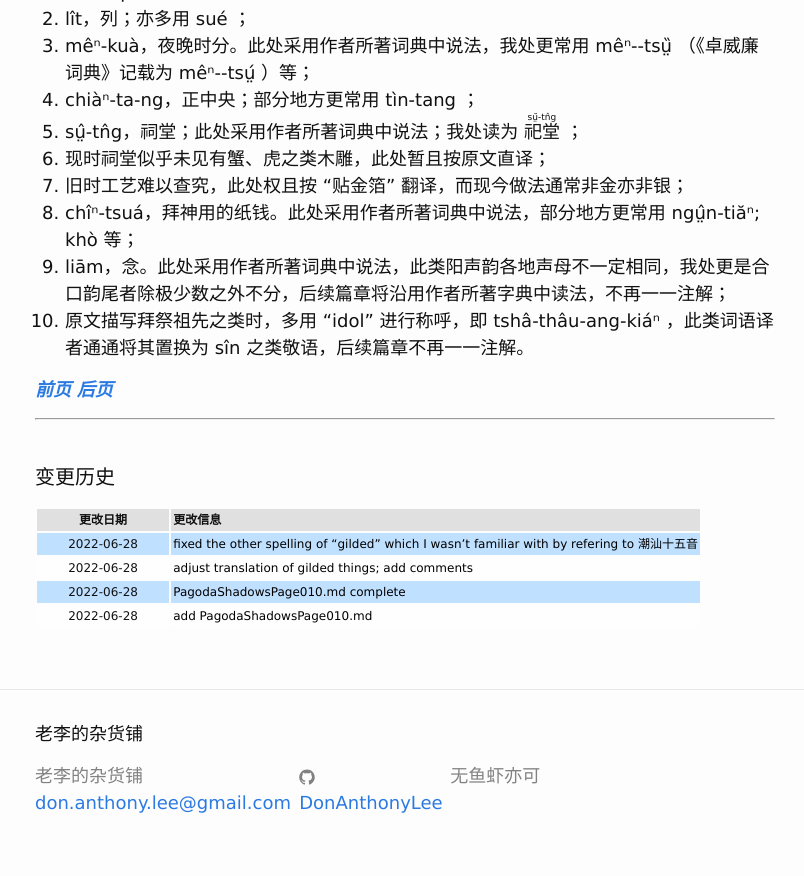
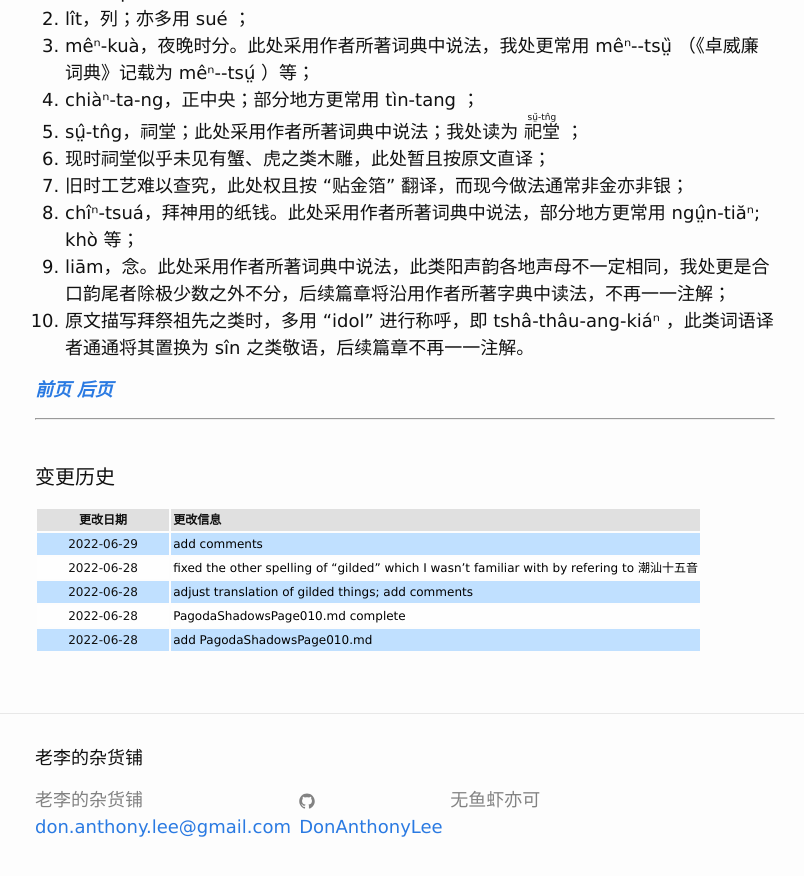
Before and after one commit to DonAnthonyLee/DonAnthonyLee.github.io, a Jekyll site: the page built from docs/puj/PagodaShadowsPage010.md, in a window 1280 px wide and 900 px high, scrolled down 876 px. Shown: the top 876 px of the window, without its empty margins (235-1039 px from the left). Built offline with Jekyll 4.4.1, drawn with Linux system fonts in a browser that asks for light colours; some web fonts are replaced.

Commit message:
update changelog of PagodaShadowsPage010.md (IGNORE_CHANGELOG)

```diff
--- a/docs/puj/PagodaShadowsPage010.md
+++ b/docs/puj/PagodaShadowsPage010.md
@@ -62,9 +62,9 @@
 
 {:.changelog}
 
-
 | 更改日期 | 更改信息 |
 | --- | --- |
+| 2022-06-29 | <a href="https://github.com/DonAnthonyLee/DonAnthonyLee.github.io/commit/14968ffcc3c1f1bf7bd72ba411822199a0d2750a" target="_blank">add comments</a> |
 | 2022-06-28 | <a href="https://github.com/DonAnthonyLee/DonAnthonyLee.github.io/commit/c84418b8733461a39a1d42c2dd5e9d4c6bfc1b21" target="_blank">fixed the other spelling of "gilded" which I wasn't familiar with by refering to 潮汕十五音</a> |
 | 2022-06-28 | <a href="https://github.com/DonAnthonyLee/DonAnthonyLee.github.io/commit/61cb2fc43537f8fd15f7f3a188939010db702697" target="_blank">adjust translation of gilded things; add comments</a> |
 | 2022-06-28 | <a href="https://github.com/DonAnthonyLee/DonAnthonyLee.github.io/commit/02701ae13aba883b680c53b11f23121948be9670" target="_blank">PagodaShadowsPage010.md complete</a> |
```
